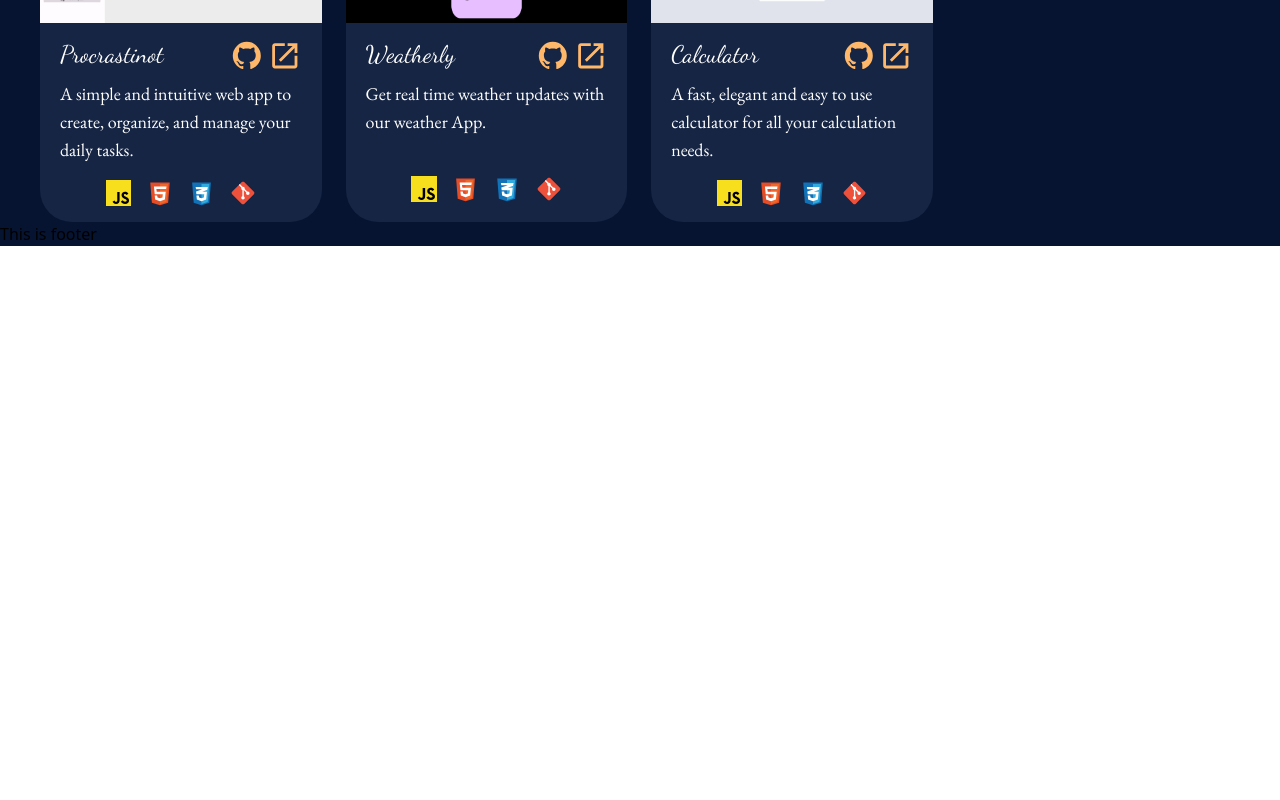
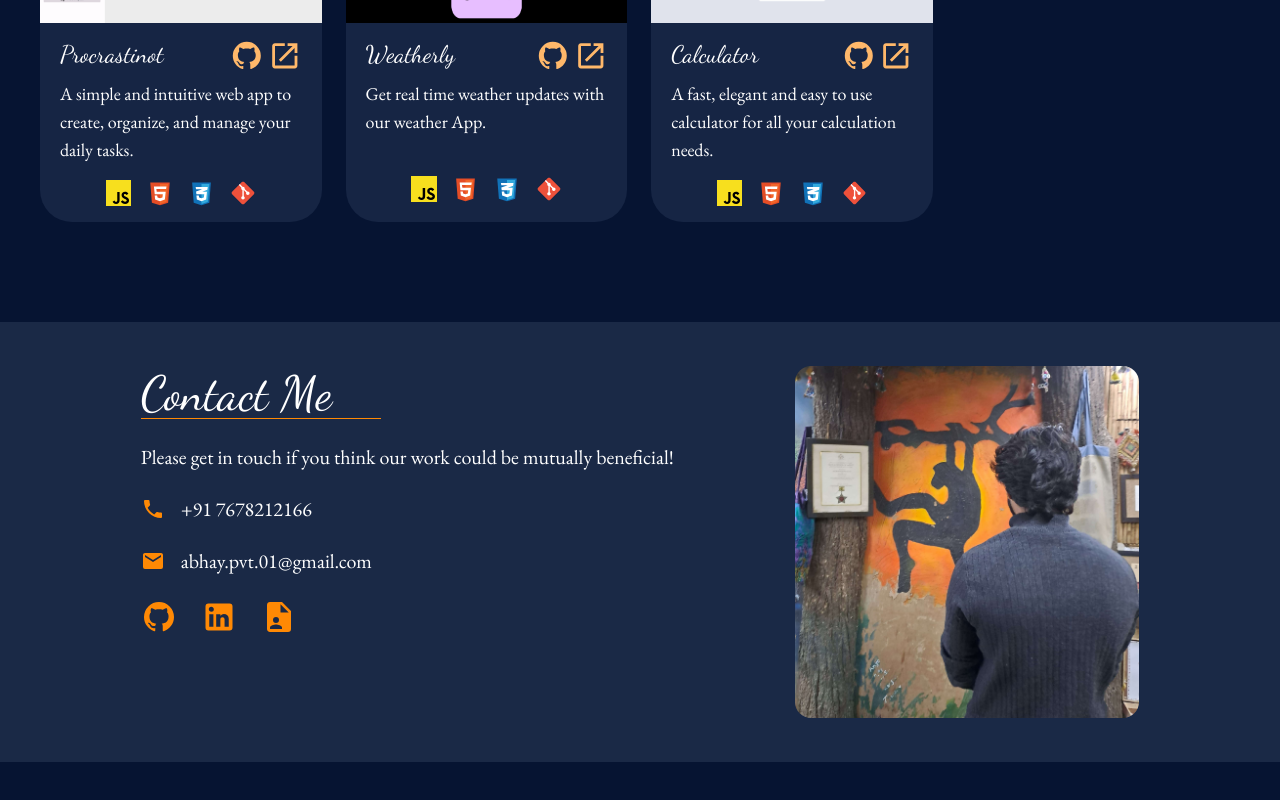
Before and after one commit to Abhay212121/portfolio, a React (Vite) app: page / in a window 1280 px wide. Shown: the part 680-1480 px from the top of the page. Before the commit the page ends 926 px from the top, so only its background shows below. Built offline with nearby package versions, Linux system fonts and the light colour scheme.

Commit message:
done with the UI of footer component.

```diff
--- a/src/App.jsx
+++ b/src/App.jsx
@@ -4,7 +4,7 @@ import Header from "./components/header";
 
 function App() {
   return (
-    <div className="bg-[#061432]">
+    <div className="bg-[#061432] pb-25">
       <Header />
       <ProjectSection />
       <Footer />
--- a/src/components/Footer.jsx
+++ b/src/components/Footer.jsx
@@ -1,7 +1,80 @@
+import Icon from "@mdi/react";
+import {
+  mdiPhone,
+  mdiEmail,
+  mdiGithub,
+  mdiLinkedin,
+  mdiFileAccount,
+} from "@mdi/js";
+
 export default function Footer() {
   return (
-    <>
-      <p>This is footer</p>
-    </>
+    <div className="flex px-20 h-[55vh] justify-around bg-[#1A2946] items-start">
+      <div className="text-white font-body flex flex-col gap-6 my-12">
+        <div>
+          <h2 className="font-heading text-5xl">Contact Me</h2>
+          <hr className="w-[45%] text-orange-400" />
+        </div>
+        <p className="text-xl">
+          Please get in touch if you think our work could be mutually
+          beneficial!
+        </p>
+        <p className="flex gap-4 text-xl items-center">
+          <Icon
+            path={mdiPhone}
+            size={1}
+            className="text-orange-400 hover:scale-115 transition duration-200"
+          />
+          <span>+91 7678212166</span>
+        </p>
+        <p className="flex gap-4 text-xl items-center">
+          <Icon
+            path={mdiEmail}
+            size={1}
+            className="text-orange-400 hover:scale-115 transition duration-200"
+          />
+          <span>abhay.pvt.01@gmail.com</span>
+        </p>
+        <div className="flex gap-6 items-center">
+          <a
+            href="https://github.com/Abhay212121"
+            target="_blank"
+          >
+            <Icon
+              path={mdiGithub}
+              size={1.5}
+              className="text-orange-400 hover:scale-115 transition duration-200"
+            />
+          </a>
+          <a
+            href="https://www.linkedin.com/in/abhay-sharma2121/"
+            target="_blank"
+          >
+            <Icon
+              path={mdiLinkedin}
+              size={1.5}
+              className="text-orange-400 hover:scale-115 transition duration-200"
+            />
+          </a>
+          <a
+            href="https://drive.google.com/file/d/1YJV1oPaxVROyjtXRXq0gIZdOx-HaYBed/view?usp=drive_link"
+            target="_blank"
+          >
+            <Icon
+              path={mdiFileAccount}
+              size={1.5}
+              className="text-orange-400 hover:scale-115 transition duration-200"
+            />
+          </a>
+        </div>
+      </div>
+      <div className="h-[80%] my-auto">
+        <img
+          src="images/profile/footer.jpg"
+          alt="Image not found"
+          className="h-full rounded-2xl"
+        />
+      </div>
+    </div>
   );
 }
--- a/src/components/Header.jsx
+++ b/src/components/Header.jsx
@@ -1,7 +1,17 @@
 export default function Header() {
   return (
-    <>
-      <p>This is Header</p>
-    </>
+    <div>
+      <div>
+        <img
+          src=""
+          alt=""
+        />
+      </div>
+      <div>
+        <h2>About Me</h2>
+        <p></p>
+        <div></div>
+      </div>
+    </div>
   );
 }
--- a/src/components/ProjectSection.jsx
+++ b/src/components/ProjectSection.jsx
@@ -3,7 +3,7 @@ import Card from "./card";
 
 export default function ProjectSection() {
   return (
-    <div className="w-full px-10">
+    <div className="w-full px-10 mb-25">
       <h2 className="text-center font-heading text-white text-4xl ">My Work</h2>
       <hr className="text-orange-200 w-[8vw] mx-auto mb-8" />
       <div className="flex flex-wrap gap-6">
```
Also changed, not shown: public/images/profile/footer.jpg (added).
